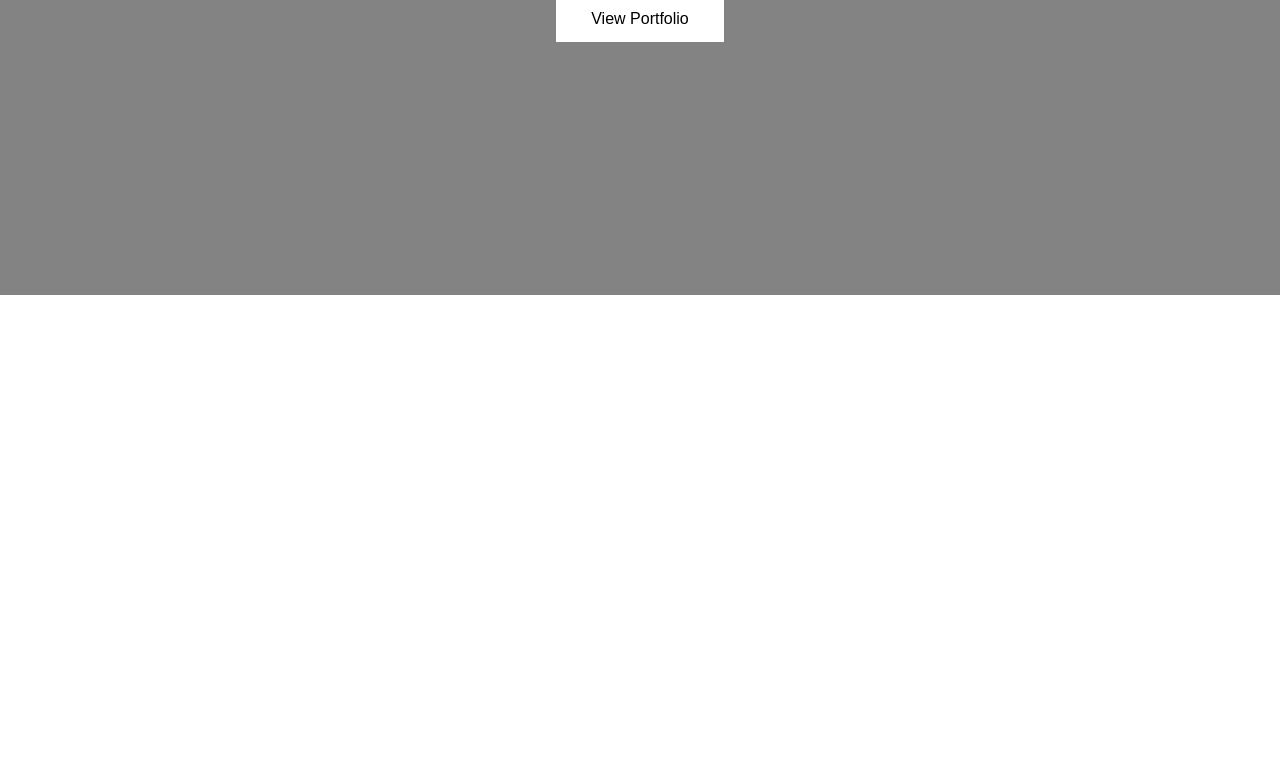
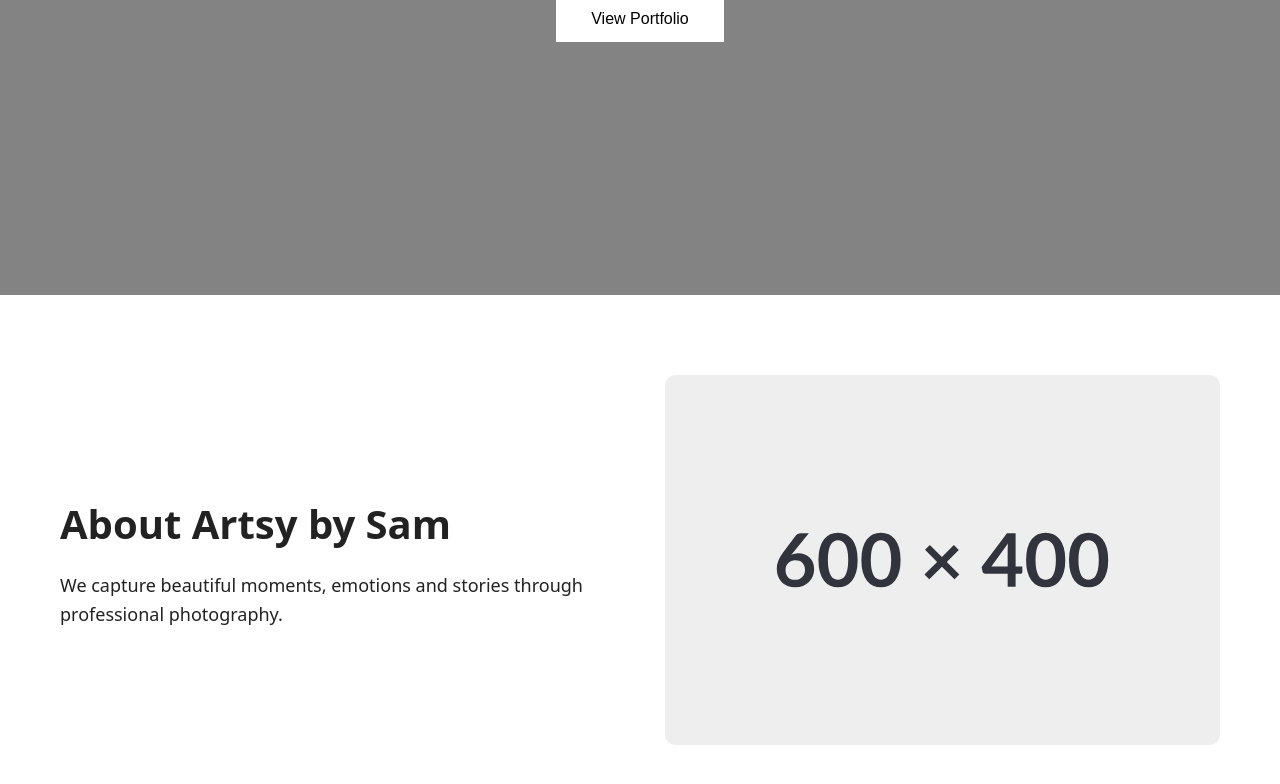
Before and after one commit to Rajeshjamiblog/react-photography-website, a React (Vite) app: page / in a window 1280 px wide. Shown: the part 512-1296 px from the top of the page. Before the commit the page ends 807 px from the top, so only its background shows below. Built offline with nearby package versions, Linux system fonts and the light colour scheme.

Commit message:
Create about section component

```diff
--- /dev/null
+++ b/src/components/About/About.css
@@ -0,0 +1,52 @@
+.about {
+
+    display: flex;
+
+    align-items: center;
+
+    gap: 50px;
+
+    padding: 80px 60px;
+
+}
+
+
+.about__content {
+
+    flex: 1;
+
+}
+
+
+.about__content h2 {
+
+    font-size: 40px;
+
+    margin-bottom: 20px;
+
+}
+
+
+.about__content p {
+
+    font-size: 18px;
+
+    line-height: 1.6;
+
+}
+
+
+.about__image {
+
+    flex: 1;
+
+}
+
+
+.about__image img {
+
+    width: 100%;
+
+    border-radius: 10px;
+
+}
--- /dev/null
+++ b/src/components/About/About.jsx
@@ -0,0 +1,42 @@
+import "./About.css";
+
+
+function About() {
+
+    return (
+
+        <section className="about">
+
+            <div className="about__content">
+
+                <h2>
+                    About Artsy by Sam
+                </h2>
+
+
+                <p>
+                    We capture beautiful moments,
+                    emotions and stories through
+                    professional photography.
+                </p>
+
+            </div>
+
+
+            <div className="about__image">
+
+                <img
+                    src="/images/about-placeholder.svg"
+                    alt="Photographer"
+                />
+
+            </div>
+
+        </section>
+
+    );
+
+}
+
+
+export default About;
--- a/src/pages/Home.jsx
+++ b/src/pages/Home.jsx
@@ -1,5 +1,6 @@
 import Navbar from "../components/Navbar/Navbar";
 import Hero from "../components/Hero/Hero";
+import About from "../components/About/About";
 
 
 function Home() {
@@ -9,6 +10,8 @@ function Home() {
             <Navbar />
 
             <Hero />
+
+            <About />
         </>
     );
 
```
Also changed, not shown: public/images/about-placeholder.svg (added).
